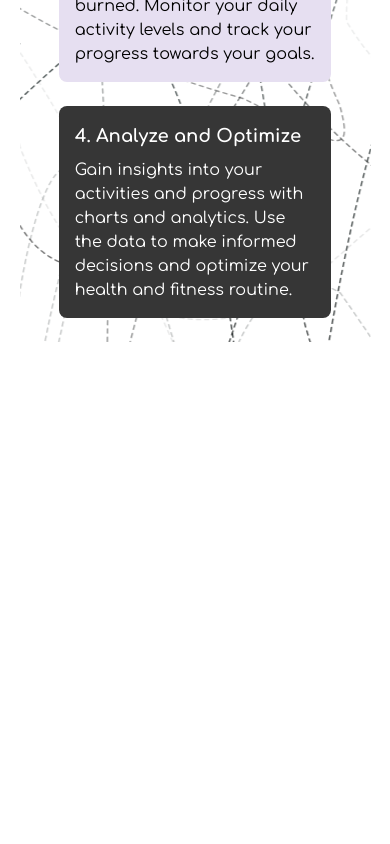
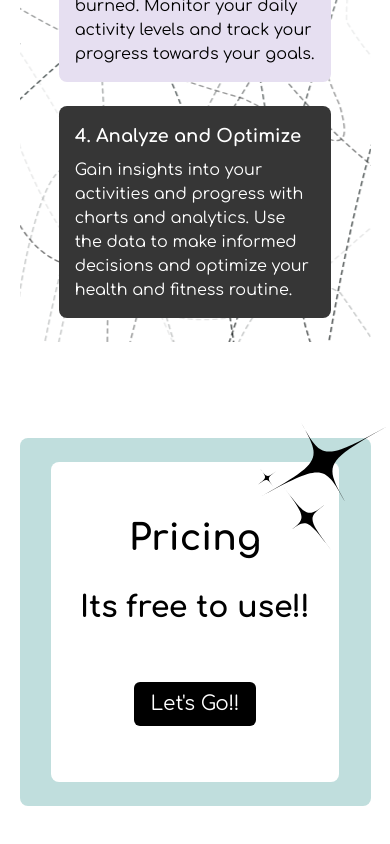
Before and after one commit to adityaj07/healthsynx, a React (Vite) app: page / in a window 390 px wide. Shown: the part 3107-3951 px from the top of the page. Before the commit the page ends 3449 px from the top, so only its background shows below. Built offline with nearby package versions, Linux system fonts and the light colour scheme.

Commit message:
update:Pricing.jsx responsive

```diff
--- a/src/components/Home.jsx
+++ b/src/components/Home.jsx
@@ -50,7 +50,7 @@ const Home = () => {
       </div>
       <Features />
       <Guide />
-      {/* <Pricing /> */}
+      <Pricing />
     </>
   );
 };
--- a/src/components/Pricing.jsx
+++ b/src/components/Pricing.jsx
@@ -6,12 +6,12 @@ import star3 from "../assets/star3.svg"
 
 const Pricing = () => {
   return (
-    <div className='w-[70%] mx-auto rounded-lg bg-[#C0DEDD] px-16 py-10 flex justify-center items-center mt-24 mb-24'>
-        <div className='bg-white relative flex flex-col gap-4 items-center justify-center p-4 rounded-lg w-[60%] mx-auto h-[20rem]'>
+    <div className='w-[90%] lg:w-[70%] mx-auto rounded-lg bg-[#C0DEDD] p-4 py-6 md:mt-32 md:px-16 md:py-10 flex justify-center items-center mt-24 mb-24'>
+        <div className='bg-white relative flex flex-col gap-4 items-center justify-center p-4 rounded-lg w-[90%] lg:w-[60%] mx-auto h-[20rem]'>
             <h1 className='font-bold text-4xl'>Pricing</h1>
-            <p className='text-6xl font-black my-4'>Its free to use!!</p>
-            <Button text="Let's Go!!" className="py-2 px-4 text-xl bg-black rounded-md text-white mt-12"/>
-            <img src={star1} alt="star1" className='absolute w-[8rem] -top-16 -right-16'/>
+            <p className='text-3xl md:text-5xl lg:text-6xl font-black my-4 text-center'>Its free to use!!</p>
+            <Button text="Let's Go!!" className="py-2 px-4 text-xl bg-black rounded-md text-white mt-6 lg:mt-12"/>
+            <img src={star1} alt="star1" className='absolute w-[8rem] -top-16 -right-[3rem] md:-right-16'/>
             <img src={star2} alt="star2" className='absolute w-[4rem] top-6 right-0'/>
             <img src={star3} alt="star3" className='absolute w-[2rem] top-0 right-14'/>
         </div>
```
